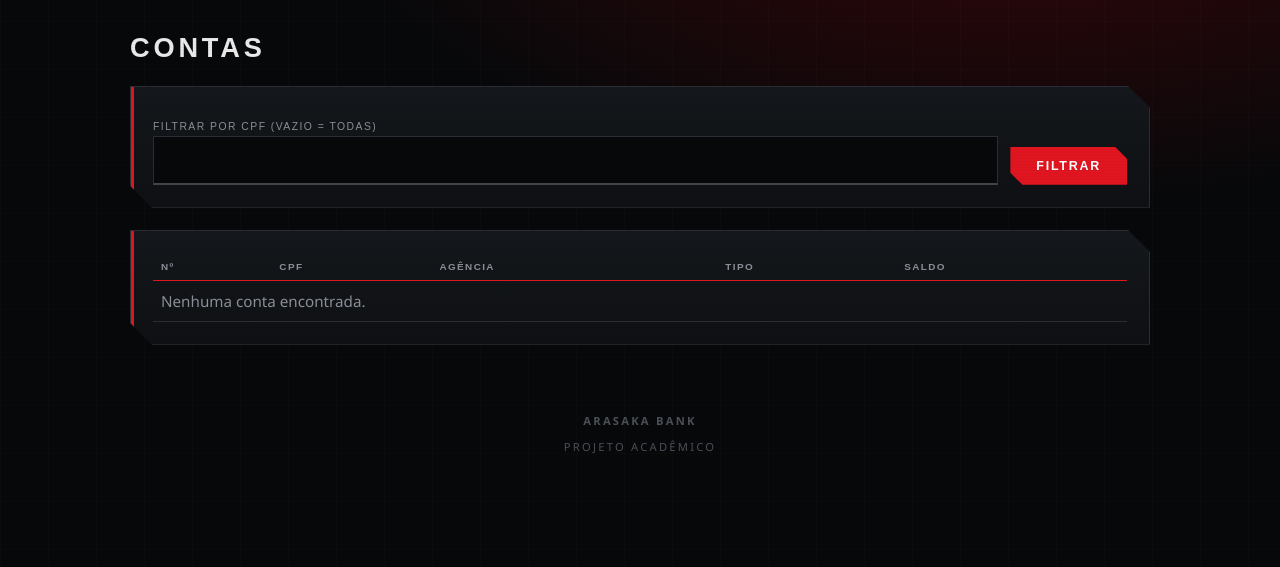
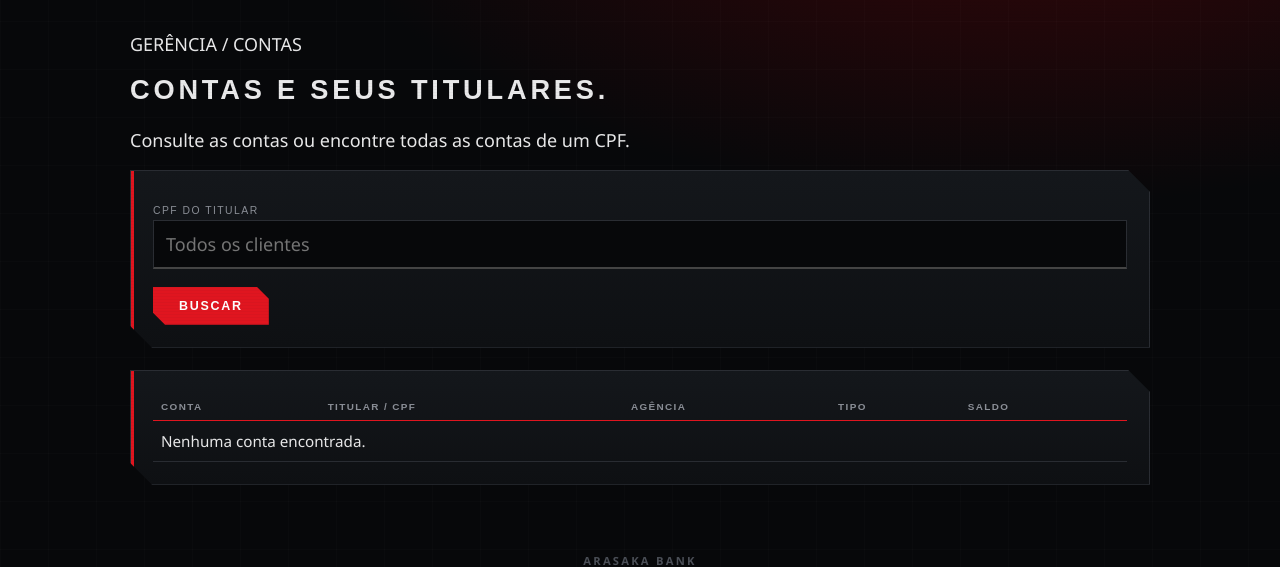
Before and after one commit to BrunCrvlh/Arasaka, a Flask app: page /admin/contas in a window 1280 px wide. Shown: the part 75-642 px from the top of the page. Run offline with Flask 3, Linux system fonts and the light colour scheme; the visitor is signed in with stand-in values (Sample User, id 1).

Commit message:
Update admin_contas.html

```diff
--- a/templates/admin_contas.html
+++ b/templates/admin_contas.html
@@ -1,11 +1 @@
-{% extends "base.html" %}
-{% block conteudo %}
-<h1>Contas</h1>
-<div class="card"><form method="get" style="display:flex;gap:12px;align-items:end;flex-wrap:wrap">
-  <div style="flex:1;min-width:200px"><label>Filtrar por CPF (vazio = todas)</label><input name="cpf" value="{{ filtro }}"></div>
-  <button style="margin:0">Filtrar</button></form></div>
-<div class="card"><div class="scroll"><table><tr><th>Nº</th><th>CPF</th><th>Agência</th><th>Tipo</th><th>Saldo</th></tr>
-  {% for c in contas %}<tr><td>{{ c['numero'] }}</td><td>{{ c['cpf'] }}</td><td>{{ c['codigo_agencia'] }}</td><td>{{ c['tipo'] }}</td><td>{{ c['saldo']|brl }}</td></tr>
-  {% else %}<tr><td colspan="5" class="mut">Nenhuma conta encontrada.</td></tr>{% endfor %}
-</table></div></div>
-{% endblock %}
+{% extends 'base.html' %}{% block conteudo %}<div class="titulo-linha"><div><p class="sobretitulo">GERÊNCIA / CONTAS</p><h1>Contas e seus titulares.</h1><p>Consulte as contas ou encontre todas as contas de um CPF.</p></div></div><section class="card"><form class="filtro" method="get"><label for="cpf">CPF do titular</label><input id="cpf" name="cpf" value="{{ filtro }}" placeholder="Todos os clientes"><button class="btn pequeno" type="submit">Buscar</button>{% if filtro %}<a class="link" href="{{ url_for('admin_contas') }}">Limpar</a>{% endif %}</form></section><section class="card"><div class="tabela-scroll"><table><thead><tr><th>Conta</th><th>Titular / CPF</th><th>Agência</th><th>Tipo</th><th class="direita">Saldo</th></tr></thead><tbody>{% for c in contas %}<tr><td><strong>{{ c.numero }}</strong></td><td><strong>{{ c.cliente.nome }}</strong><small>{{ c.cliente.cpf_formatado() }}</small></td><td>{{ c.agencia.codigo }}</td><td><span class="badge">{{ c.tipo|capitalize }}</span></td><td class="direita valor">{{ c.consultar_saldo()|brl }}</td></tr>{% else %}<tr><td colspan="5" class="vazio">Nenhuma conta encontrada.</td></tr>{% endfor %}</tbody></table></div></section>{% endblock %}
```
